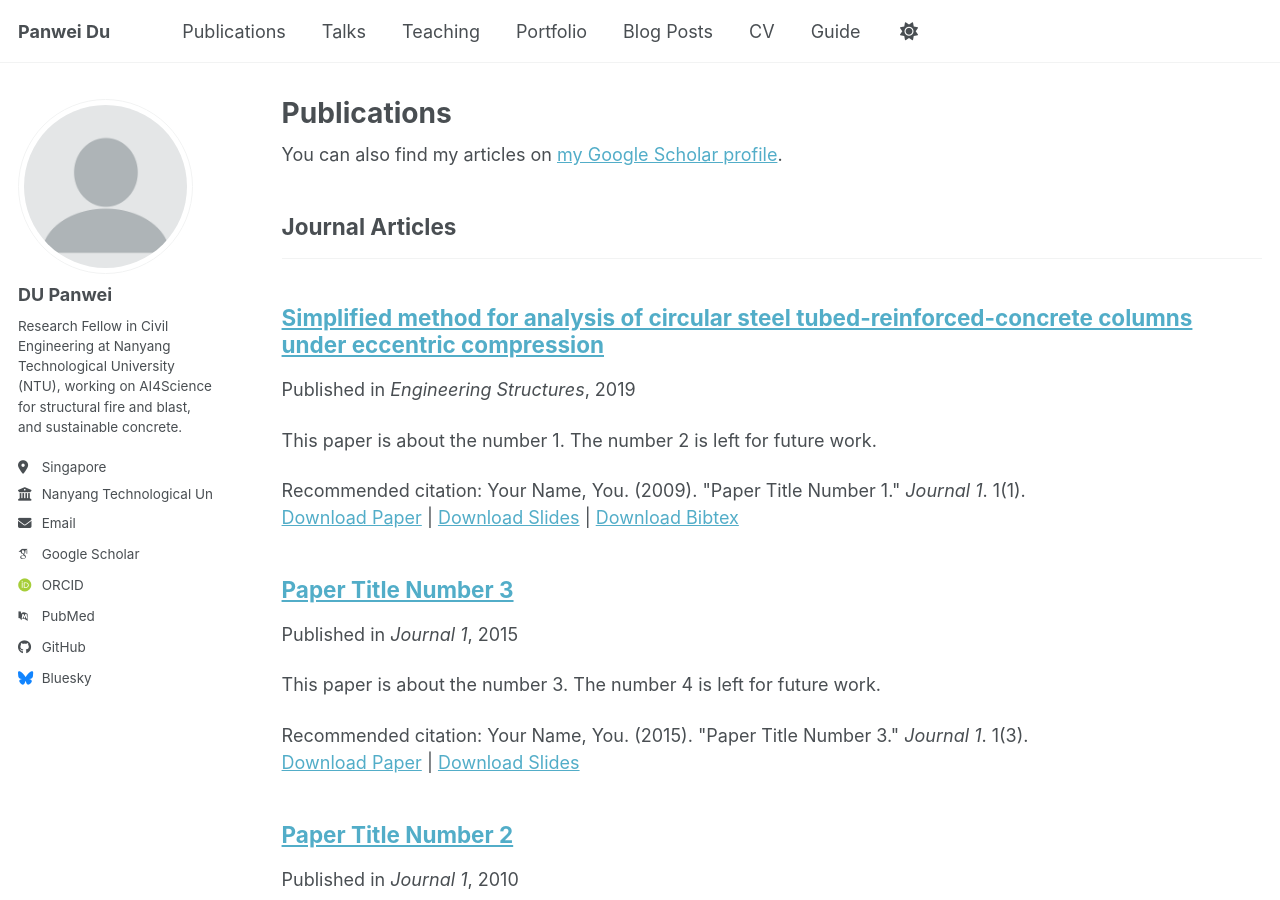
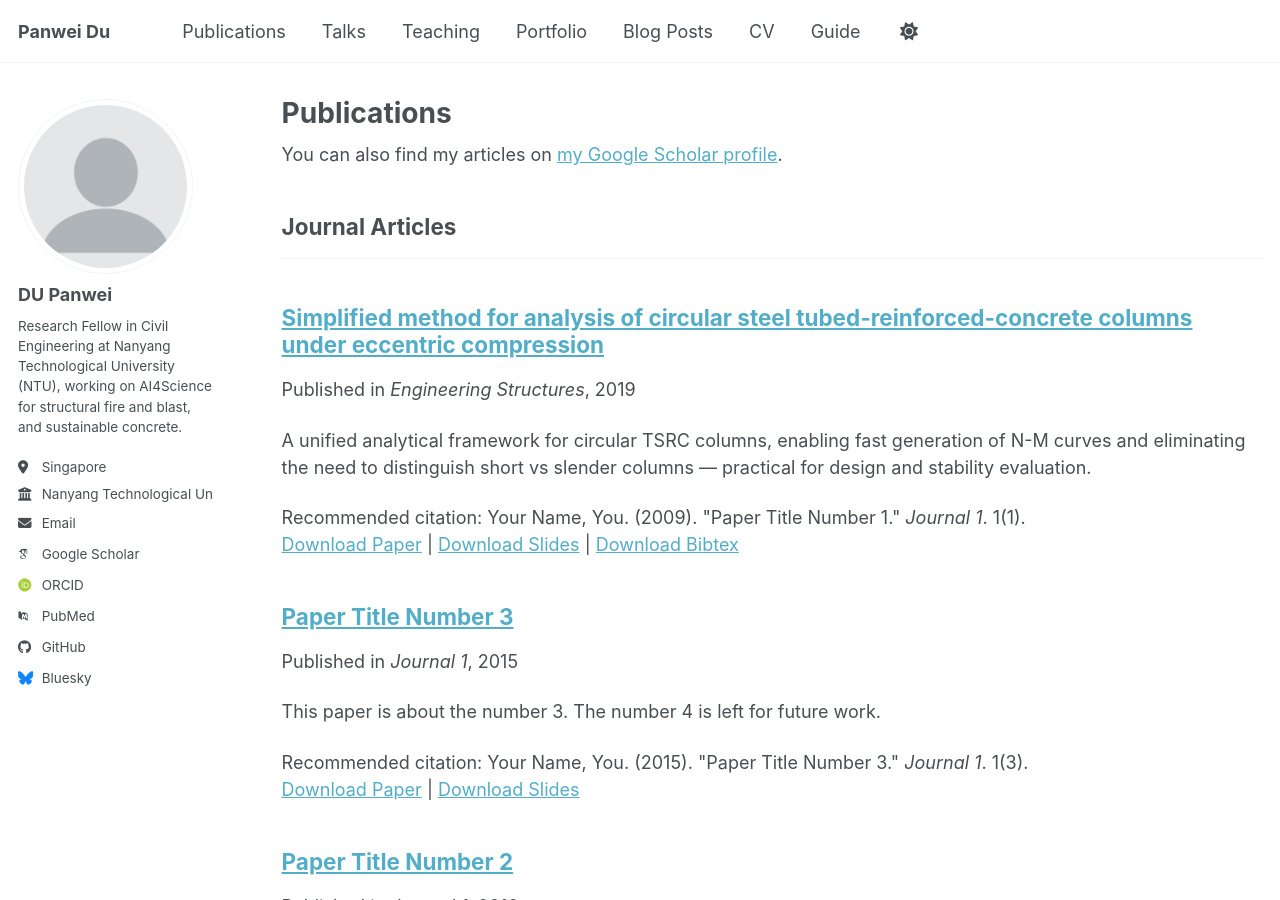
Before and after one commit to pwdu/panwei-du.github.io, a Jekyll site: the page built from _pages/publications.html, in a window 1280 px wide and 900 px high. Built offline with Jekyll 4.4.1, drawn with Linux system fonts in a browser that asks for light colours; some web fonts are replaced; a script bundle is joined from its source files by our own code; library files that are not in the unit come from our copies.

Commit message:
Update 2009-10-01-paper-title-number-1.md

```diff
--- a/_publications/2009-10-01-paper-title-number-1.md
+++ b/_publications/2009-10-01-paper-title-number-1.md
@@ -3,7 +3,7 @@ title: "Simplified method for analysis of circular steel tubed-reinforced-concre
 collection: publications
 category: manuscripts
 permalink: /publication/2019-11-01-ES-Paper_1-TRC analytical model
-excerpt: 'This paper is about the number 1. The number 2 is left for future work.'
+excerpt: 'A unified analytical framework for circular TSRC columns, enabling fast generation of N-M curves and eliminating the need to distinguish short vs slender columns — practical for design and stability evaluation.'
 date: 2019-11-01
 venue: 'Engineering Structures'
 slidesurl: 'https://academicpages.github.io/files/slides1.pdf'
```
